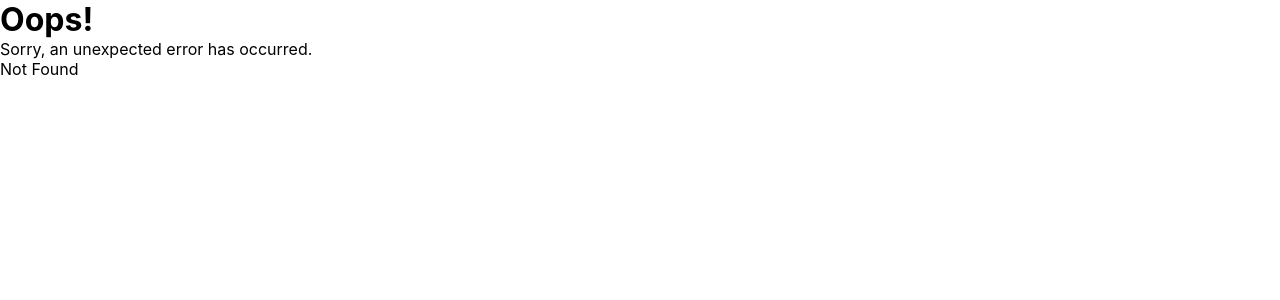
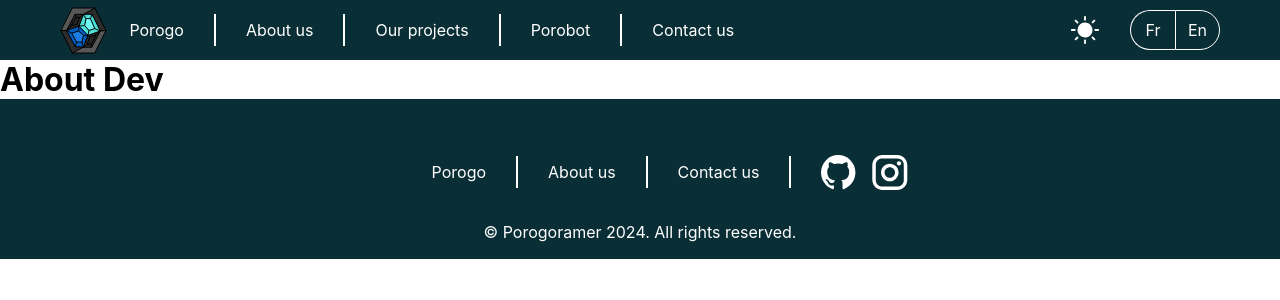
Before and after one commit to Porogoramer/porogoramer.com, a React app in the folder porogo/frontend/: page /about-dev in a window 1280 px wide. Before the commit this address had no page. Shown: the top 300 px of the page. Built offline with nearby package versions, Linux system fonts and the light colour scheme; the HTML template or start-up script is replaced by a standard one.

Commit message:
Add aboutDev view

```diff
--- a/porogo/frontend/package.json
+++ b/porogo/frontend/package.json
@@ -52,6 +52,7 @@
     "@emotion/react": "^11.11.4",
     "@emotion/styled": "^11.11.5",
     "@testing-library/user-event": "^14.5.2",
+    "frontend": "file:",
     "jest-environment-jsdom": "^29.7.0",
     "react": "^18.3.1",
     "react-dom": "^18.3.1",
--- /dev/null
+++ b/porogo/frontend/src/components/views/AboutDev.tsx
@@ -0,0 +1,5 @@
+import React from 'react';
+
+export default function AboutDev() {
+    return <h1>About Dev</h1>;
+}
--- a/porogo/frontend/src/index.tsx
+++ b/porogo/frontend/src/index.tsx
@@ -2,6 +2,7 @@ import React from 'react';
 import { createRoot } from 'react-dom/client';
 import { createBrowserRouter, Navigate, Outlet, RouterProvider } from 'react-router-dom';
 import About from './components/views/About';
+import AboutDev from './components/views/AboutDev';
 import Contact from './components/views/Contact';
 import Dashboard from './components/views/Dashboard';
 import Projects from './components/views/Projects';
@@ -48,6 +49,10 @@ const router = createBrowserRouter([
                 element: <About />,
             },
             {
+                path: 'about-dev',
+                element: <AboutDev />,
+            },
+            {
                 path: 'projects',
                 element: <Projects />,
             },
```
Also changed, not shown: 1 other file (tests, documents, lock files or other folders).
